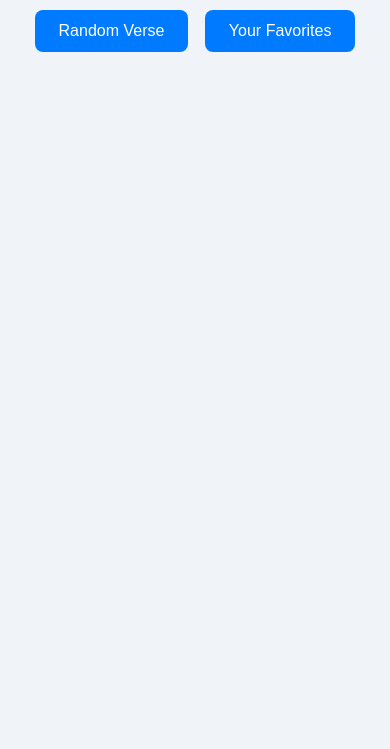
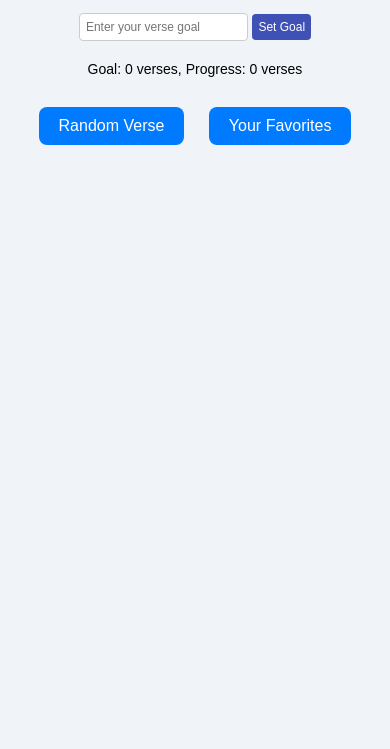
Before and after one commit to SkyloDev/verse.github.io, a plain HTML site: page index.html in a window 390 px wide. Shown: the part 95-844 px from the top of the page. Drawn offline with Linux system fonts and the light colour scheme.

Commit message:
Update index.html

```diff
--- a/index.html
+++ b/index.html
@@ -14,7 +14,7 @@
       color: #333;
       font-family: 'Georgia', serif;
       margin: 20px 0;
-      font-size: 2.5em; /* Increased size for larger screens */
+      font-size: 2.5em;
     }
     .button-container {
       margin-top: 20px;
@@ -24,7 +24,7 @@
       color: white;
       border: none;
       padding: 15px 30px;
-      font-size: 20px; /* Increased font size */
+      font-size: 20px;
       border-radius: 8px;
       cursor: pointer;
       margin: 10px;
@@ -38,33 +38,101 @@
     .button:active {
       background-color: #004085;
     }
+    .goal-container {
+      margin: 20px auto;
+      max-width: 600px;
+    }
+    .goal-container input {
+      padding: 10px;
+      font-size: 16px;
+      border-radius: 4px;
+      border: 1px solid #ccc;
+    }
+    .goal-container button {
+      padding: 10px 20px;
+      font-size: 16px;
+      border-radius: 4px;
+      border: none;
+      background-color: #3f51b5;
+      color: white;
+      cursor: pointer;
+      margin-top: 10px;
+      transition: background-color 0.3s ease;
+    }
+    .goal-container button:hover {
+      background-color: #303f9f;
+    }
+    .goal-status {
+      font-size: 18px;
+      margin-top: 20px;
+    }
     @media (max-width: 768px) {
       h1 {
-        font-size: 2em; /* Adjusted for tablets and smaller screens */
+        font-size: 2.2em;
       }
       .button {
-        font-size: 18px; /* Adjusted for tablets and smaller screens */
-        padding: 14px 28px; /* Adjusted padding */
-        margin: 8px;
+        font-size: 18px;
+        padding: 12px 24px;
+      }
+      .goal-container input,
+      .goal-container button {
+        font-size: 14px;
+        padding: 8px;
+      }
+      .goal-status {
+        font-size: 16px;
       }
     }
     @media (max-width: 480px) {
       h1 {
-        font-size: 1.8em; /* Adjusted for mobile devices */
+        font-size: 1.8em;
       }
       .button {
-        font-size: 16px; /* Adjusted for mobile devices */
-        padding: 12px 24px; /* Adjusted padding */
-        margin: 6px;
+        font-size: 16px;
+        padding: 10px 20px;
+      }
+      .goal-container input,
+      .goal-container button {
+        font-size: 12px;
+        padding: 6px;
+      }
+      .goal-status {
+        font-size: 14px;
       }
     }
   </style>
 </head>
 <body>
   <h1>Bible Verse Generator</h1>
+  <div class="goal-container">
+    <input type="number" id="goal-input" placeholder="Enter your verse goal" min="1">
+    <button id="set-goal-button">Set Goal</button>
+    <p id="goal-status" class="goal-status"></p>
+  </div>
   <div class="button-container">
     <a href="verse.html" class="button">Random Verse</a>
     <a href="favorites.html" class="button">Your Favorites</a>
   </div>
+
+  <script>
+    function initializeGoal() {
+      const goal = localStorage.getItem('goal') || 0;
+      const progress = localStorage.getItem('progress') || 0;
+      document.getElementById('goal-status').textContent = `Goal: ${goal} verses, Progress: ${progress} verses`;
+
+      document.getElementById('set-goal-button').addEventListener('click', () => {
+        const newGoal = parseInt(document.getElementById('goal-input').value, 10);
+        if (!isNaN(newGoal) && newGoal > 0) {
+          localStorage.setItem('goal', newGoal);
+          localStorage.setItem('progress', 0);
+          initializeGoal(); // Refresh goal status
+        } else {
+          alert('Please enter a valid number.');
+        }
+      });
+    }
+
+    initializeGoal();
+  </script>
 </body>
 </html>
```
